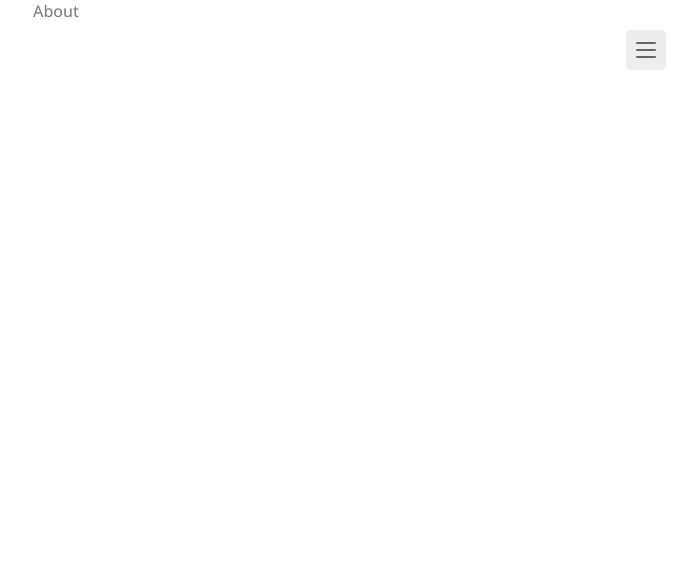
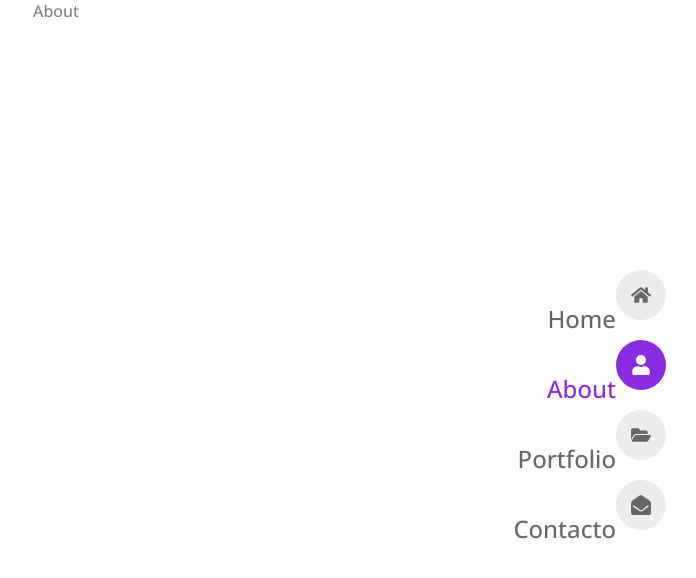
Before and after one commit to eze-ms/Portfolio-React, a React (Create React App) app: page /about in a window 1280 px wide. Shown: the top 578 px of the page, without its empty margins (584-1280 px from the left). Built offline with nearby package versions, Linux system fonts and the light colour scheme.

Commit message:
cambios css

```diff
--- a/src/componentes/NavBar.css
+++ b/src/componentes/NavBar.css
@@ -66,3 +66,74 @@
 .animate-toggle span:last-child {
     transform: rotate(-45deg) translate(1px, 1px);
 }
+
+@media screen and (min-width: 1024px) {
+    .nav__menu{
+        all: unset;
+    }
+
+    .nav__toggle{
+        display: none;
+    }
+
+    .nav{
+        position: fixed;
+        inset-block: 0;
+        right: 30px;
+        display: flex;
+        align-items: center;
+    }
+
+    .nav__item{
+        margin-block: 20px;
+    }
+
+    .nav__link{
+        padding: 0;
+        border-bottom: none;
+        background-color: var(--container-color);
+        width: 50px;
+        height: 50px;
+        border-radius: 50%;
+        position: relative;
+    }
+
+    .nav__icon{
+        font-size: 1.25rem;
+        margin-inline: auto;
+    }
+
+    .nav__name{
+        position: absolute;
+        top: 0;
+        right: 100%;
+        background-color: var(--first-color);
+        height: 100%;
+        line-height: 50px;
+        padding-inline: 1.875rem 1.5625rem;
+        border-radius: 30px;
+        font-size: var(--small-font-size);
+        color: var(--text-white);
+        opacity: 0;
+        visibility: hidden;
+        transition: all 0.3s ease ;
+    }
+
+    .nav__link:hover .nav__name{
+        right: 27px;
+        color: var(--text-white);
+        opacity: visible;
+        border-radius: 30px 0 0 30px;
+    }
+
+    .nav__link:hover,
+    .active-nav{
+         background-color: var(--first-color);
+    }
+
+    .nav__link:hover .nav__icon,
+    .active-nav .nav__icon{
+        color: var(--text-white);
+    }
+
+}
```
